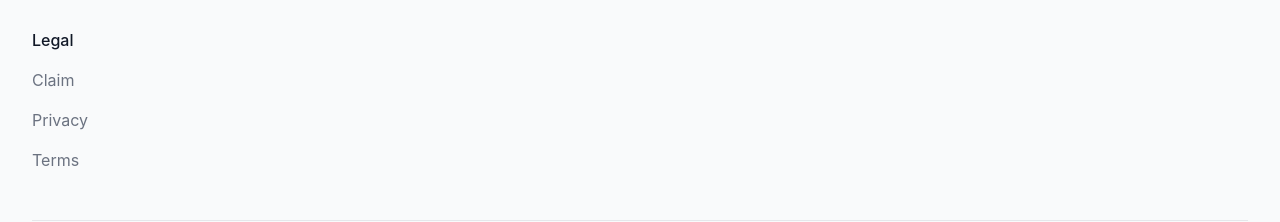
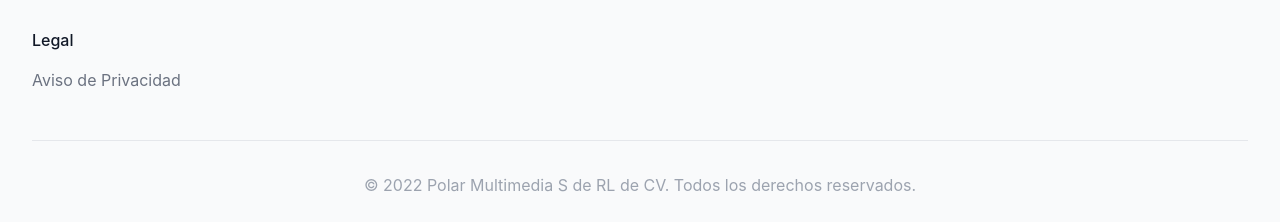
Before and after one commit to BurritoQuemado/passport-front, a React (Create React App) app: page / in a window 1280 px wide. Shown: the part 874-1096 px from the top of the page. Built offline with nearby package versions, Linux system fonts and the light colour scheme; a web font is replaced by a local one.

Commit message:
feat: updated legal and added link

```diff
--- a/src/components/layout.js
+++ b/src/components/layout.js
@@ -21,9 +21,7 @@ const navigation = [
 const footerNavigation = {
 
   legal: [
-    { name: 'Claim', href: '#' },
-    { name: 'Privacy', href: '#' },
-    { name: 'Terms', href: '#' },
+    { name: 'Aviso de Privacidad', href: 'https://www.abalat.mx/aviso-de-privacidad' },
   ],
 }
 
@@ -124,7 +122,7 @@ export default function Layout({children}) {
                   <div className="mt-6 px-5">
                     <Link
                       to="/registro"
-                      className="block w-full rounded-md bg-gradient-to-r bg-azul_abalat py-3 px-4 text-center font-medium text-white shadow hover:from-teal-600 hover:to-cyan-700"
+                      className="block w-full rounded-md bg-azul_abalat py-3 px-4 text-center font-medium text-white shadow hover:from-teal-600 hover:to-cyan-700"
                     >
                       Registrarse
                     </Link>
@@ -158,7 +156,7 @@ export default function Layout({children}) {
                     <ul className="mt-4 space-y-4">
                       {footerNavigation.legal.map((item) => (
                         <li key={item.name}>
-                          <a href={item.href} className="text-base text-gray-500 hover:text-gray-900">
+                          <a target="_blank" href={item.href} className="text-base text-gray-500 hover:text-gray-900">
                             {item.name}
                           </a>
                         </li>
```
